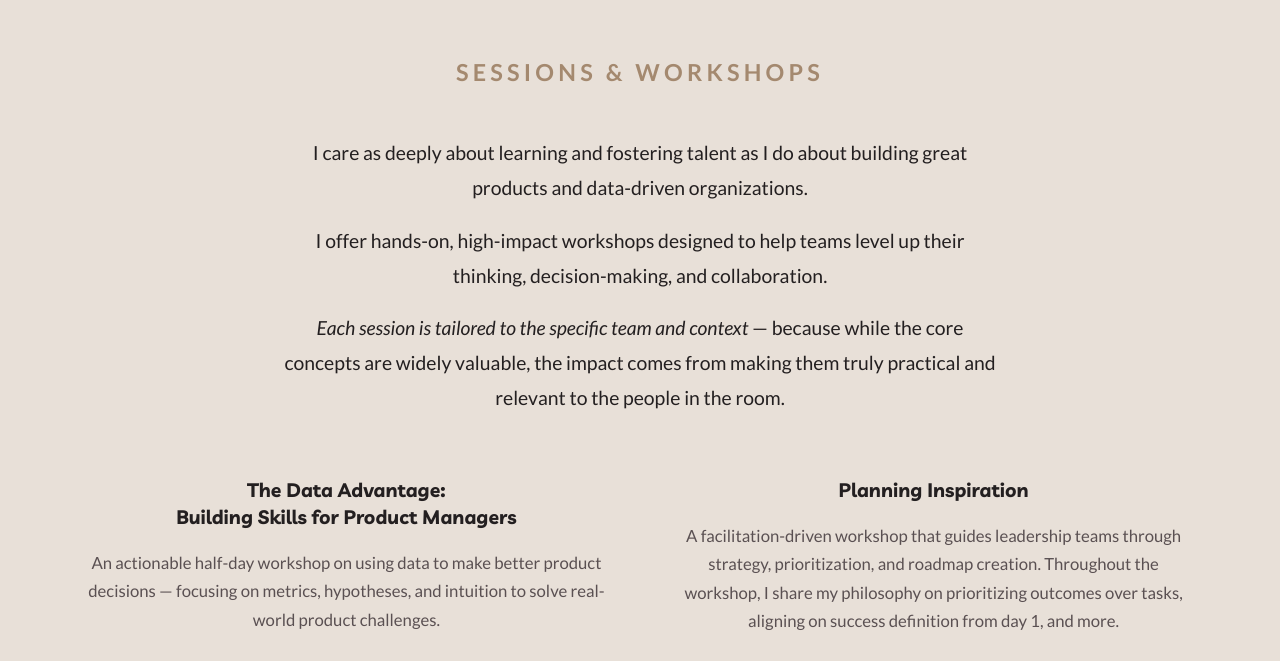
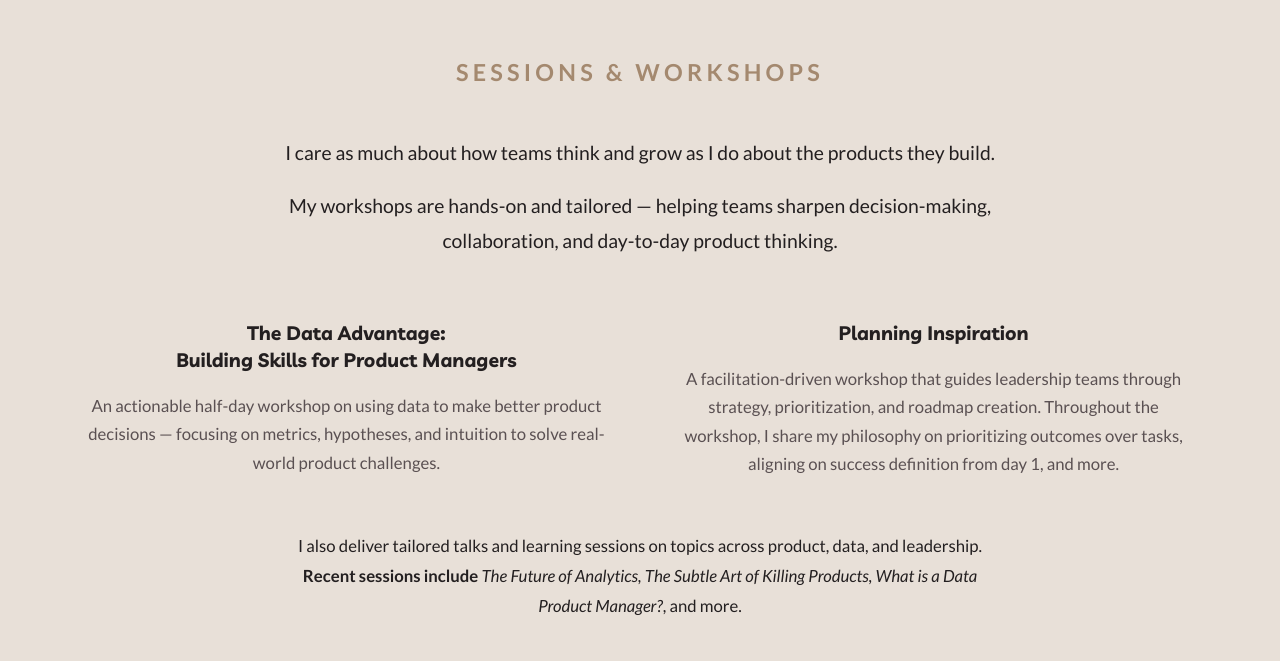
Before and after one commit to inbalgilead/inbalgilead, a plain HTML site: page index.html in a window 1280 px wide. Shown: the part 2760-3421 px from the top of the page. Drawn offline with Linux system fonts and the light colour scheme.

Commit message:
Update workshops intro text
Co-Authored-By: Claude Sonnet 4.6 <noreply@anthropic.com>

```diff
--- a/index.html
+++ b/index.html
@@ -136,9 +136,8 @@
   <section class="workshops" id="workshops">
     <div class="container">
       <span class="section-label">SESSIONS &amp; WORKSHOPS</span>
-      <p class="section-intro">I care as deeply about learning and fostering talent as I do about building great products and data-driven organizations.</p>
-      <p class="section-intro">I offer hands-on, high-impact workshops designed to help teams level up their thinking, decision-making, and collaboration.</p>
-      <p class="section-intro"><em>Each session is tailored to the specific team and context</em> — because while the core concepts are widely valuable, the impact comes from making them truly practical and relevant to the people in the room.</p>
+      <p class="section-intro">I care as much about how teams think and grow as I do about the products they build.</p>
+      <p class="section-intro">My workshops are hands-on and tailored — helping teams sharpen decision-making, collaboration, and day-to-day product thinking.</p>
 
       <div class="workshops-grid">
         <div class="workshop">
```
